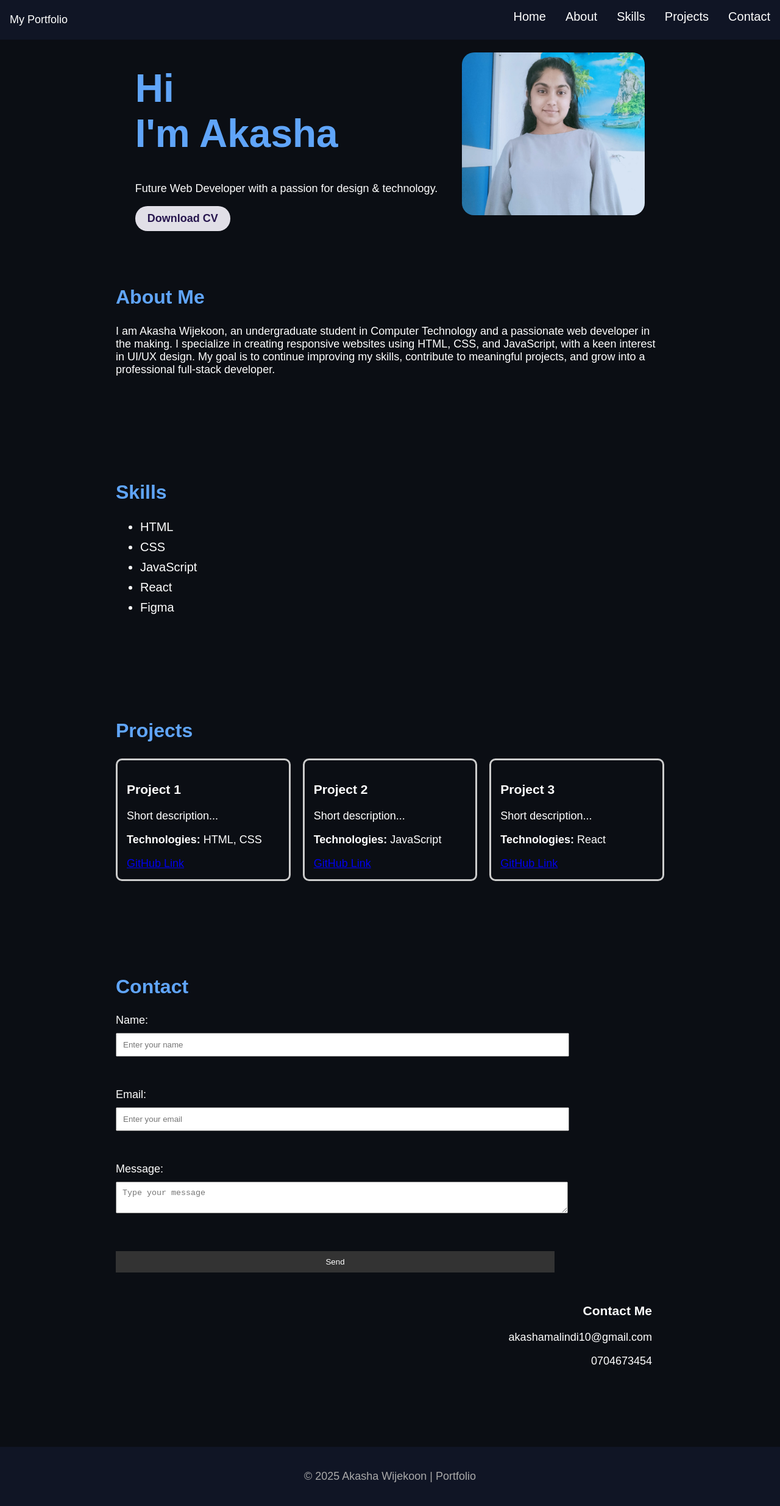
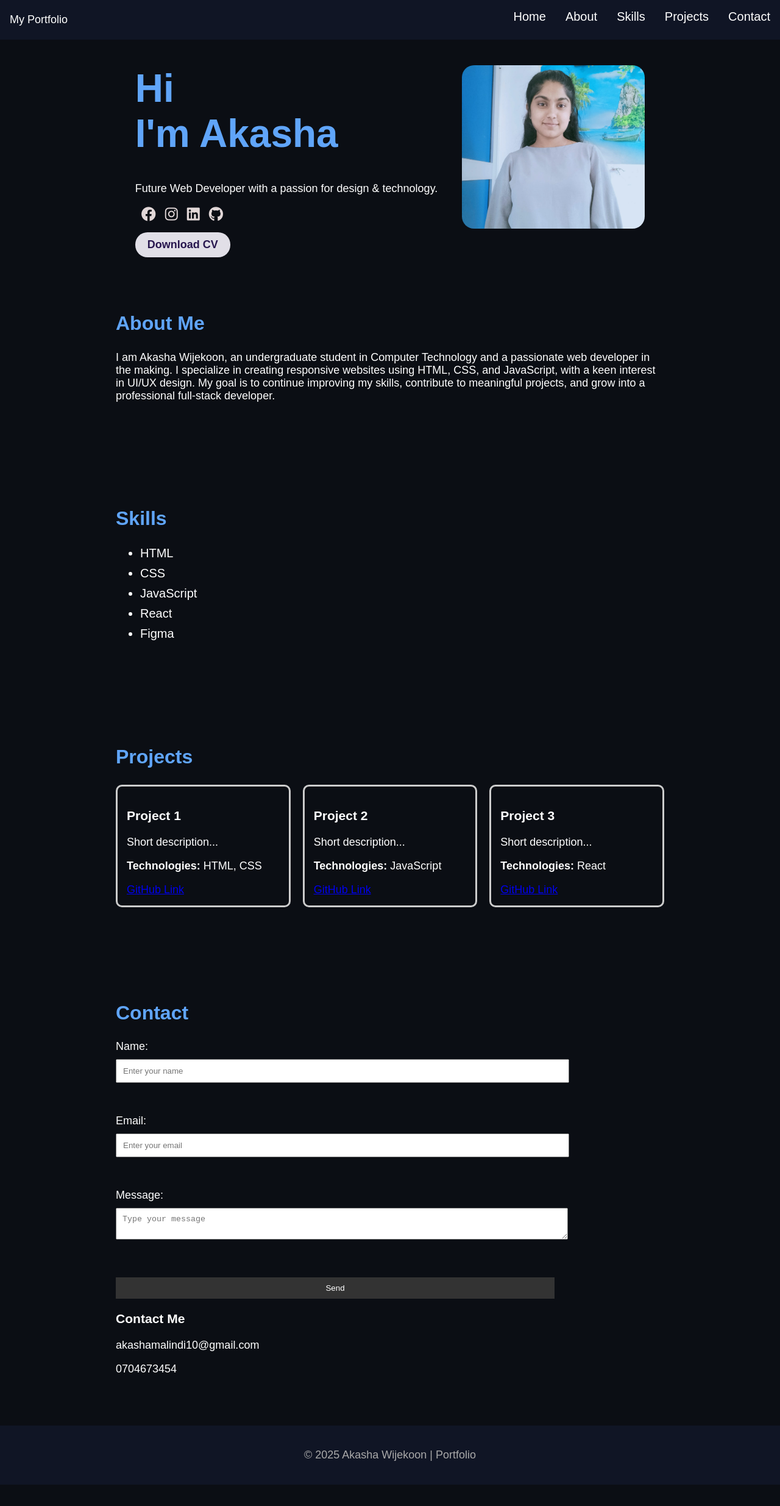
Before and after one commit to AkashaWijekoon/personal-portfolio, a plain HTML site: page index.html in a window 1280 px wide. Shown: the whole page at 61% size. After the commit the page ends 2435 px from the top, so only its background shows below. Drawn offline with Linux system fonts and the light colour scheme.

Commit message:
add social icons

```diff
--- a/index.html
+++ b/index.html
@@ -5,6 +5,7 @@
   <meta name="viewport" content="width=device-width, initial-scale=1.0">
   <title>My Portfolio</title>
   <link rel="stylesheet" href="style.css">
+  <link rel="stylesheet" href="https://cdnjs.cloudflare.com/ajax/libs/font-awesome/6.4.2/css/all.min.css">
 </head>
 <body>
   <!-- Navigation -->
@@ -24,9 +25,14 @@
     <div class="home-text-section">
       <h1>Hi<br>I'm Akasha</h1>
       <p>Future Web Developer with a passion for design & technology.</p>
+      <div class="home-social-icons">
+    <a href="https://www.facebook.com/"><i class="fa-brands fa-facebook"></i></a>
+    <a href="https://www.instagram.com/"><i class="fa-brands fa-instagram"></i></a>
+    <a href="https://www.linkedin.com/"><i class="fa-brands fa-linkedin"></i></a>
+    <a href="https://github.com/AkashaWijekoon"><i class="fa-brands fa-github"></i></a>
+  </div>
       <a href="#" class="btn">Download CV</a>
     </div>
-
     <div class="home-image-section">
       <img src="image\myphoto.jpg" alt="my image">
     </div>
@@ -94,16 +100,10 @@ My goal is to continue improving my skills, contribute to meaningful projects, a
       <textarea placeholder="Type your message"></textarea><br><br>
       <button type="submit">Send</button>
     </form>
-<div class="contact-left">
+<div class="contact-details">
   <h3>Contact Me</h3>
   <p>akashamalindi10@gmail.com</p>
   <p>0704673454</p>
-  <div class="social-icons">
-    <a href="https://www.facebook.com/"><i class="fa-brands fa-facebook"></i></a>
-    <a href="https://www.instagram.com/"><i class="fa-brands fa-instagram"></i></a>
-    <a href="https://www.linkedin.com/"><i class="fa-brands fa-linkedin"></i></a>
-    <a href="https://www.github.com/"><i class="fa-brands fa-github"></i></a>
-  </div>
 </div>
 
   </section>
--- a/style.css
+++ b/style.css
@@ -59,12 +59,6 @@ nav {
       gap: 50px;
     }
 
-    .text-section h1 {
-      font-size: 50px;
-      color: #3498db;
-      margin: 80px;
-    }
-
     .text-section p {
       max-width: 400px;
     }
@@ -77,6 +71,7 @@ nav {
       text-decoration: none;
       font-weight: bold;
       display: inline-block;
+      margin-top: 15px;
     }
 
 li{
@@ -127,24 +122,26 @@ form button {
 form button:hover {
   background: #555;
 }
-.contact-left {
-  text-align: right;   /* All content goes to right side */
-  padding: 20px;
+.contact-details {
+  text-align: left;   /* All content goes to right side */
+
 }
 
-.social-icons {
+.home-social-icons {
   margin-top: 15px;
 }
 
-.social-icons a {
+.home-social-icons a {
   font-size: 24px;       /* icon size */
   color: #e1d7d7;           /* icon color */
+  margin-top: 10px;
   margin-left: 10px;     /* space between icons */
+  margin-bottom: 10px;
   text-decoration: none; /* remove underline */
   transition: color 0.3s;
 }
 
-.social-icons a:hover {
+.home-social-icons a:hover {
   color: #cdd3e1;        /* change color on hover */
 }
 
```
